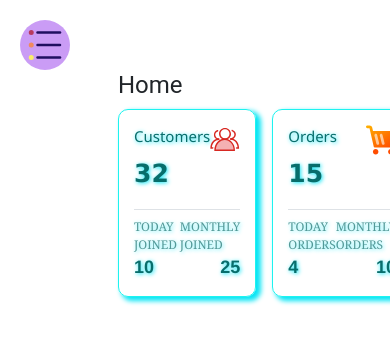
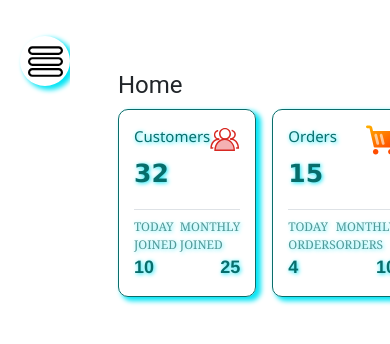
Before and after one commit to SuryArindam/ecommerce_web, a React (Vite) app: page /admin/dashboard/home in a window 390 px wide. Shown: the top 344 px of the page. Built offline with nearby package versions, Linux system fonts and the light colour scheme.

Commit message:
Theme applied in Menu hamburger

```diff
--- a/src/App.css
+++ b/src/App.css
@@ -1,17 +1,3 @@
-/* #root {
-  max-width: 1280px;
-  margin: 0 auto;
-  padding: 2rem;
-  text-align: center;
-}
-
-.card {
-  padding: 2em;
-}
-
-.read-the-docs {
-  color: #888;
-} */
 .termsLink {
   text-decoration: none !important;
   &:hover {
@@ -23,3 +9,25 @@
   width: 20px;
   height: 20px;
 }
+.lightThemeBorder {
+  border-color: rgb(29, 243, 239);
+  box-shadow: 4px 3px 5px 1px rgb(6, 229, 245);
+}
+.lightThemeBackground {
+  background-color: (213 229 227 / 11%);
+}
+.lightThemeText {
+  color: rgb(3 105 103 / 97%);
+  text-shadow: 1px 1px 4px rgb(6, 229, 245);
+}
+.darkThemeBorder {
+  border-color: rgb(243, 243, 29);
+  box-shadow: 4px 3px 5px 1px rgb(241, 241, 110);
+}
+.darkThemeBackground {
+  background-color: rgba(12, 11, 11, 0.874);
+}
+.darkThemeText {
+  color: rgb(243, 243, 29);
+  text-shadow: 1px 1px 4px rgb(241, 241, 110);
+}
--- a/src/uiComponents/adminDashboard/dashboardNavigation.module.css
+++ b/src/uiComponents/adminDashboard/dashboardNavigation.module.css
@@ -17,7 +17,6 @@
   justify-content: center;
   margin-left: 20px;
   border-radius: 50%;
-  background-color: rgba(187, 128, 242, 0.779);
   width: 50px;
   height: 50px;
   &:hover {
@@ -25,8 +24,11 @@
   }
 }
 .hamburgerIcon {
-  width: 40px;
-  height: 40px;
+  width: 35px;
+  height: 35px;
+}
+.hamburgerIconInvert {
+  filter: invert(20%);
 }
 .translateButton {
   position: relative;
--- a/src/uiComponents/adminDashboard/dashboardNavigation.tsx
+++ b/src/uiComponents/adminDashboard/dashboardNavigation.tsx
@@ -5,10 +5,22 @@ import { AppConstants } from "../../AppConstants";
 import HamburgerIcon from "../../assets/icons/hamburger.svg?react";
 import classes from "./dashboardNavigation.module.css";
 import "./dashboardNavigation.css";
+import { useAppStore } from "../../appStore/app.store";
+import "../../App.css";
+import { Tooltip } from "../tooltip/tooltip";
+import { TooltipPosition } from "../tooltip/tooltip.model";
 
 export const DashboardNavigation: React.FC = () => {
+  const { adminDashboardTheme } = useAppStore();
+
   const [collapsed, setCollapsed] = useState(false);
 
+  const lightTheme = "lightThemeBorder lightThemeBackground";
+  const darkTheme = `darkThemeBorder darkThemeBackground ${classes.hamburgerIconInvert}`;
+
+  const localClassName = `${collapsed ? classes.translateButton : ""} ${
+    adminDashboardTheme === "light" ? lightTheme : darkTheme
+  } ${classes.hamburgerIconContainer} my-3`;
   return (
     <div className={classes.sidebarContainer}>
       {/* {show && (
@@ -16,14 +28,14 @@ export const DashboardNavigation: React.FC = () => {
           Collapse it
         </button>
       )} */}
-      <div
-        className={`${collapsed ? classes.translateButton : ""} ${
-          classes.hamburgerIconContainer
-        }`}
-        onClick={() => setCollapsed((collapsed) => !collapsed)}
-      >
-        <HamburgerIcon className={classes.hamburgerIcon} />
-      </div>
+      <Tooltip title="Menu" direction={TooltipPosition.Right}>
+        <div
+          className={localClassName}
+          onClick={() => setCollapsed((collapsed) => !collapsed)}
+        >
+          <HamburgerIcon className={classes.hamburgerIcon} />
+        </div>
+      </Tooltip>
       <div>
         <Sidebar
           className={`border border-primary ${classes.sidebarNav}`}
--- a/src/uiComponents/kpiCard/kpiCard.module.css
+++ b/src/uiComponents/kpiCard/kpiCard.module.css
@@ -28,17 +28,3 @@
   font-weight: 900;
   font-family: "Franklin Gothic Medium", "Arial Narrow", Arial, sans-serif;
 }
-.lightTheme {
-  border-color: rgb(29, 243, 239);
-  box-shadow: 4px 3px 5px 1px rgb(6, 229, 245);
-  background-color: (213 229 227 / 11%);
-  color: rgb(3 105 103 / 97%);
-  text-shadow: 1px 1px 4px rgb(6, 229, 245);
-}
-.darkTheme {
-  border-color: rgb(243, 243, 29);
-  box-shadow: 4px 3px 5px 1px rgb(241, 241, 110);
-  background-color: rgba(12, 11, 11, 0.874);
-  color: rgb(243, 243, 29);
-  text-shadow: 1px 1px 4px rgb(241, 241, 110);
-}
--- a/src/uiComponents/kpiCard/kpiCard.tsx
+++ b/src/uiComponents/kpiCard/kpiCard.tsx
@@ -6,6 +6,7 @@ import CartIcon from "../../assets/icons/cart.svg?react";
 import RevenueIcon from "../../assets/icons/earning.svg?react";
 import "../../App.css";
 import { useAppStore } from "../../appStore/app.store";
+import "../../App.css";
 
 export const KpiCard: React.FC<IKpiCardProps> = ({
   header,
@@ -16,11 +17,12 @@ export const KpiCard: React.FC<IKpiCardProps> = ({
 }) => {
   const { adminDashboardTheme } = useAppStore();
 
+  const lightTheme = "lightThemeBorder lightThemeBackground lightThemeText";
+  const darkTheme = "darkThemeBorder darkThemeBackground darkThemeText";
+
   const localClassName = `${classes.kpiCardContainer} col-md col-sm-12 ${
     className ?? ""
-  } ${
-    adminDashboardTheme === "light" ? classes.lightTheme : classes.darkTheme
-  }`;
+  } ${adminDashboardTheme === "light" ? lightTheme : darkTheme}`;
 
   const iconTextRender: IconText = useMemo(() => {
     const _iconText: IconText = {
--- a/src/uiComponents/tooltip/tooltip.model.ts
+++ b/src/uiComponents/tooltip/tooltip.model.ts
@@ -22,7 +22,6 @@ export enum TooltipTransitionType {
 export interface ITooltipProps {
   children: ReactElement;
   title: string;
-  arrow?: boolean;
   enterDelay?: number;
   followCursor?: boolean;
   leaveDelay?: number;
--- a/src/uiComponents/tooltip/tooltip.tsx
+++ b/src/uiComponents/tooltip/tooltip.tsx
@@ -8,7 +8,6 @@ import {
 export const Tooltip: React.FC<ITooltipProps> = ({
   children,
   title,
-  arrow,
   direction,
   enterDelay,
   followCursor,
@@ -29,7 +28,7 @@ export const Tooltip: React.FC<ITooltipProps> = ({
   return (
     <MUI_Tooltip
       title={title}
-      arrow={arrow !== undefined ? true : arrow}
+      arrow={true}
       placement={direction ?? TooltipPosition.Bottom}
       enterDelay={enterDelay}
       followCursor={followCursor}
```
Also changed, not shown: src/assets/icons/hamburger.svg.
